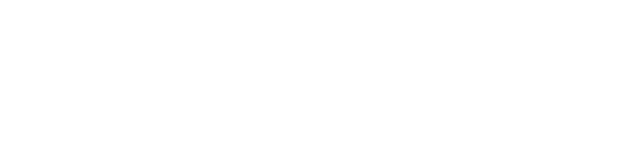
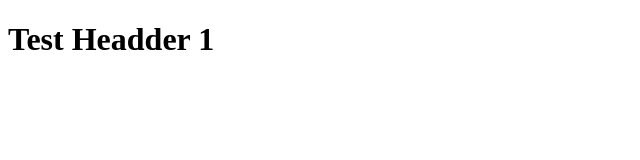
Before and after one commit to KC-LC101-June-21/assignment-4-html-me-something-squallcharlson, a website: page index.html in a window 1280 px wide. Shown: the whole page, without its empty margins (0-640 px from the left). Drawn offline with Linux system fonts and the light colour scheme.

Commit message:
Commit Test

```diff
--- a/index.html
+++ b/index.html
@@ -1,8 +1,12 @@
 <!DOCTYPE html>
+
 <html>
    <head>
+       <title>Test Page</title>
    </head>
+
    <body>
-      <!-- Write your HTML in this file! -->
+      <h1>Test Headder 1</h1>
    </body>
+
 </html>
```
